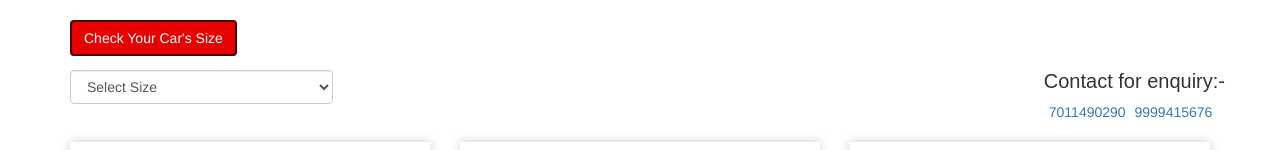
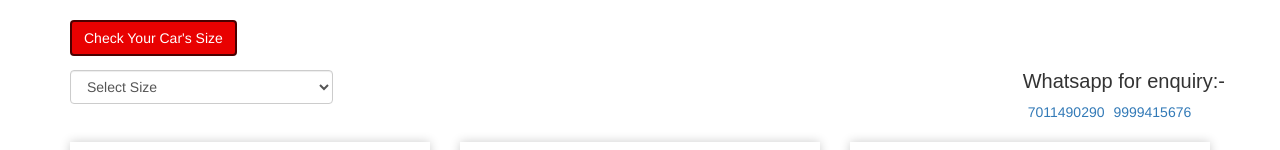
Before and after one commit to aaryanarora/TTCSITE, a website: page index.html in a window 1280 px wide. Shown: the part 240-390 px from the top of the page. Drawn offline with nearby package versions, Linux system fonts and the light colour scheme.

Commit message:
Update index.html

```diff
--- a/index.html
+++ b/index.html
@@ -53,7 +53,7 @@
 				</select>
 			</div> -->
 			<div class="coninfo">
-				<h4 class = "con">Contact for enquiry:-</h4>
+				<h4 class = "con">Whatsapp for enquiry:-</h4>
 				<a href="https://wa.me/+917011490290">7011490290</a>
 				<a href="https://wa.me/+919999415676">9999415676</a>
 			</div>
```
